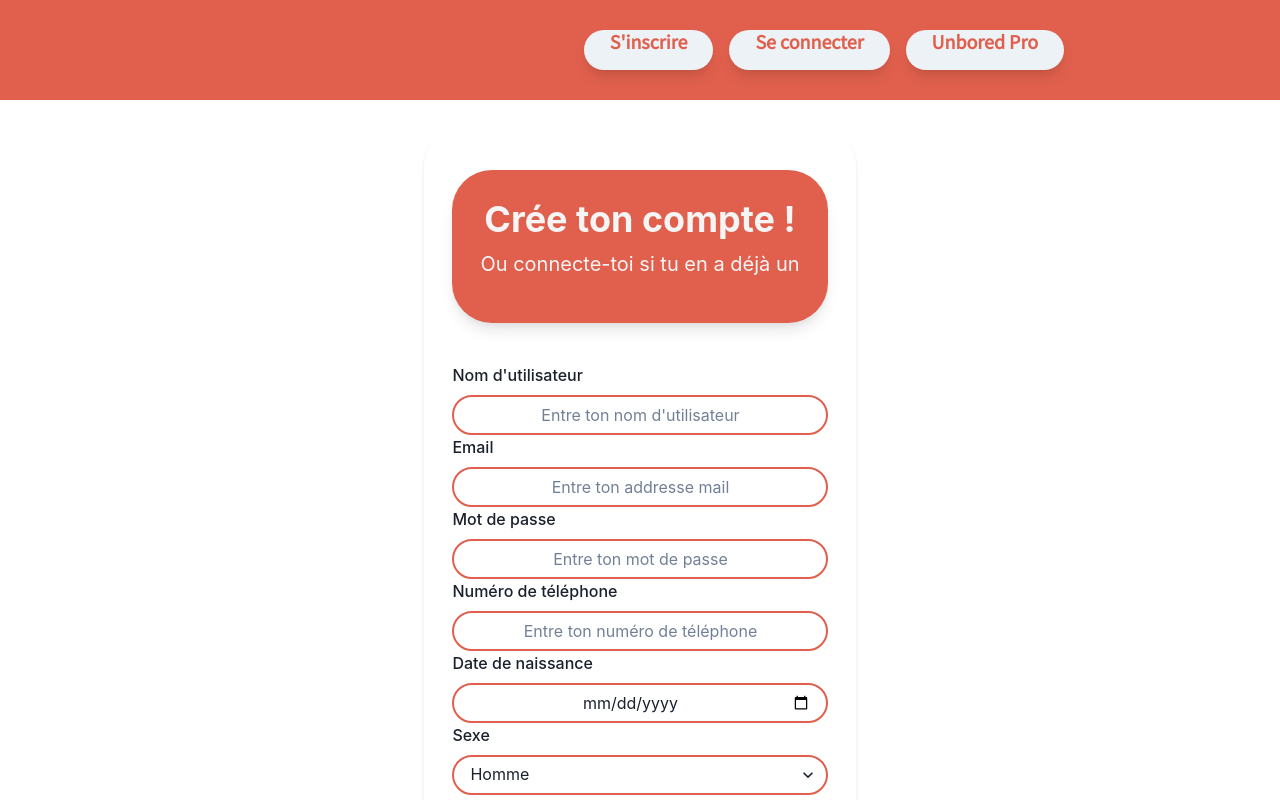
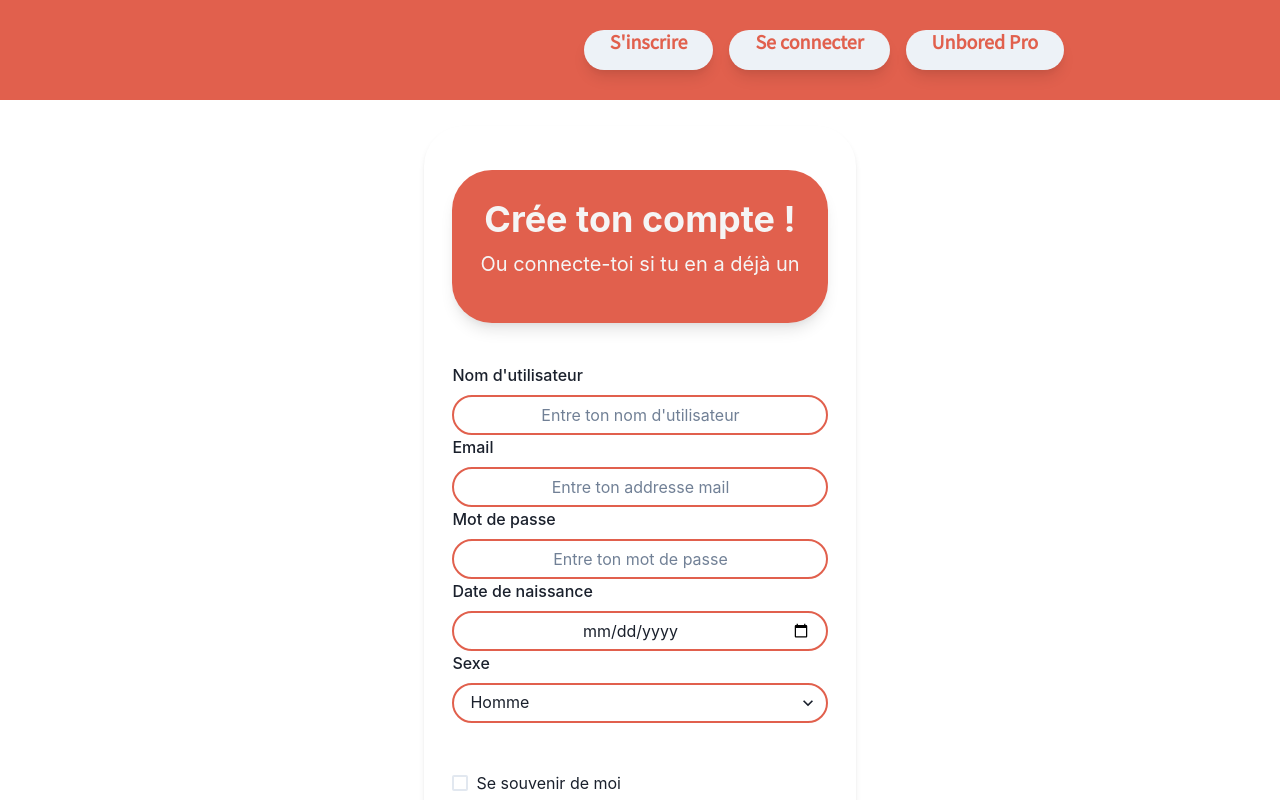
Before and after one commit to UnboredEIP/frontweb-unbored, a React (Create React App) app: page /register in a window 1280 px wide. Shown: the top 800 px of the page. Built offline with nearby package versions, Linux system fonts and the light colour scheme.

Commit message:
[DEL] Deleting useless pages

```diff
--- a/src/pages/Register.tsx
+++ b/src/pages/Register.tsx
@@ -188,16 +188,6 @@ const RegisterForm: React.FC<{ onRegisterSuccess: () => void }> = ({
               borderColor="#E1604D"
               onChange={handlePasswordChange}
             ></Input>
-            <FormLabel textAlign="left">Numéro de téléphone</FormLabel>
-            <Input
-              //type="tel"
-              placeholder="Entre ton numéro de téléphone"
-              textAlign="center"
-              borderRadius={50}
-              borderWidth={2}
-              borderColor="#E1604D"
-              onChange={handleNumberChange}
-            ></Input>
             <FormLabel textAlign="left">Date de naissance</FormLabel>
             <Input
               type="date"
--- a/src/pages/profile/UpdateProfile.tsx
+++ b/src/pages/profile/UpdateProfile.tsx
@@ -40,7 +40,7 @@ async function makeUpdateProfileRequest(
     if (gender) bodyData['gender'] = gender;
     if (password) bodyData['password'] = password;
     if (birthdate) bodyData['birthdate'] = birthdate;
-    if (preferences) bodyData['preferences'] = preferences.split(',');
+    if (preferences) bodyData['preferences'] = String(preferences).split(',');
 
     const response = await fetch("http://20.216.143.86/profile/update", {
       method: "PUT",
```
